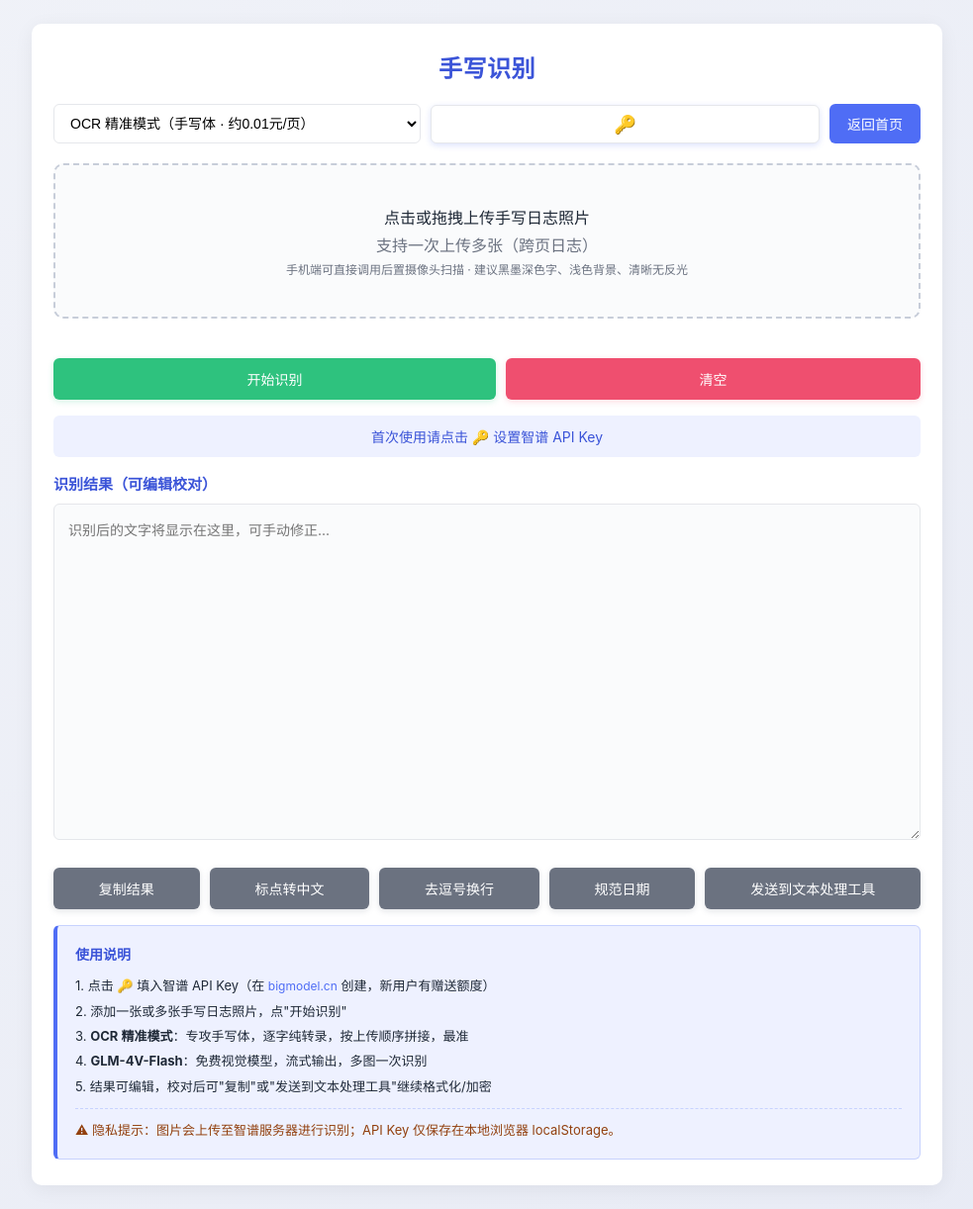
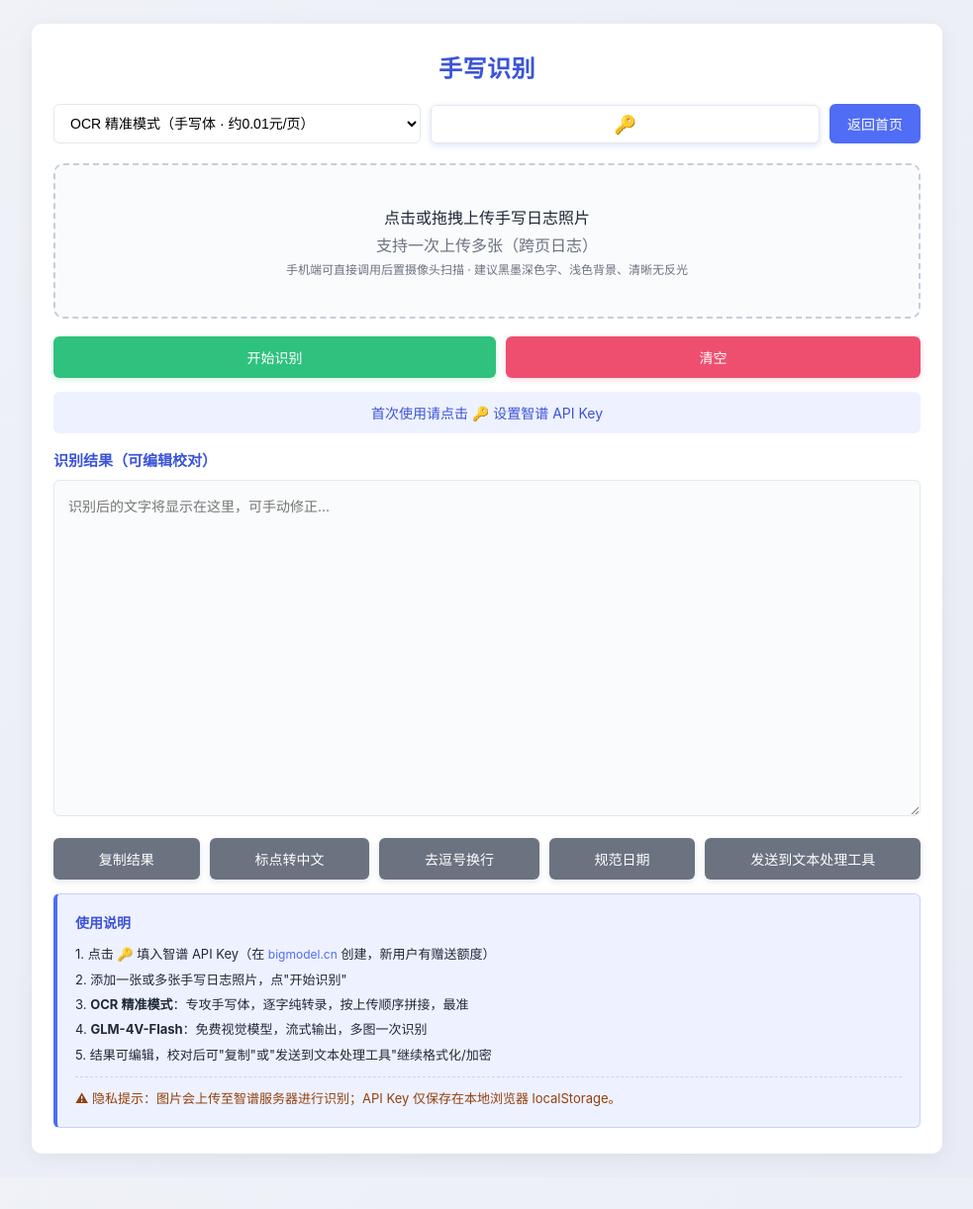
Before and after one commit to CrescentVelvet/crescentvelvet.github.io, a Jekyll site: the page built from _pages/handwriting_ocr.html, in a window 1280 px wide. Shown: the whole page at 99% size, without its empty margins (148-1131 px from the left). Built offline with Jekyll 4.4.1, drawn with Linux system fonts in a browser that asks for light colours; after the commit the page ends 1190 px from its top, so only the background shows below that.

Commit message:
手写识别: 收紧开始识别/清空按钮上方间距(空缩略图列表去margin,buttons上margin减至2px)

```diff
--- a/_pages/handwriting_ocr.html
+++ b/_pages/handwriting_ocr.html
@@ -125,6 +125,7 @@ title: "手写识别"
             gap: 12px;
             margin-bottom: 16px;
         }
+        .thumb-list:empty { margin-bottom: 0; }
         .thumb {
             position: relative;
             width: 96px;
@@ -170,7 +171,7 @@ title: "手写识别"
             display: flex;
             flex-wrap: wrap;
             gap: 10px;
-            margin: 8px 0 16px;
+            margin: 2px 0 14px;
         }
         button {
             background: var(--primary);
```
